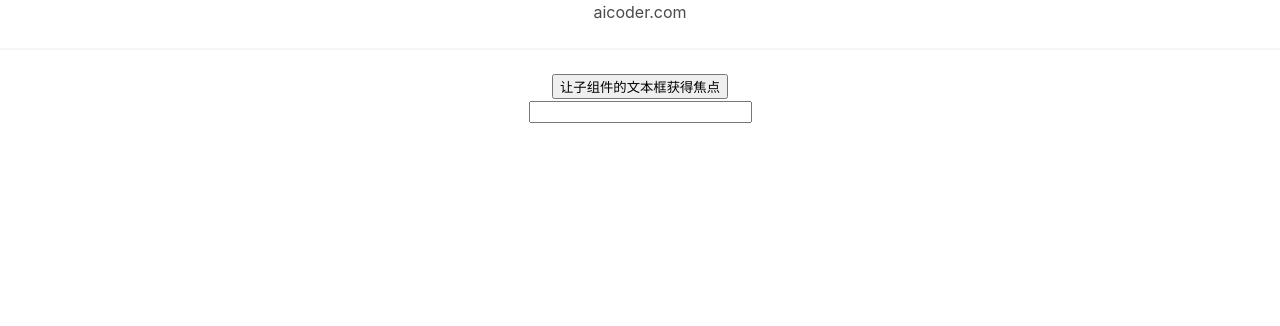
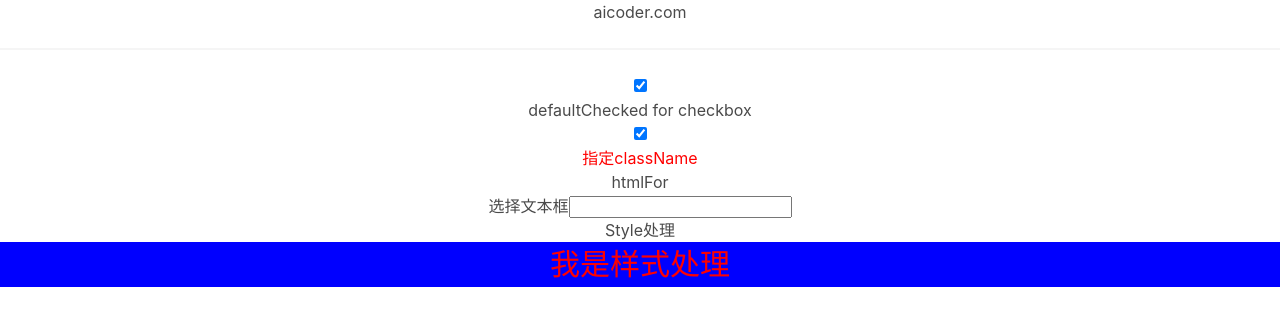
Before and after one commit to malun666/reactdemos, a React (Create React App) app: page / in a window 1280 px wide. Shown: the top 326 px of the page. Built offline with nearby package versions, Linux system fonts and the light colour scheme.

Commit message:
added the dom vs jsx

```diff
--- a/src/App.js
+++ b/src/App.js
@@ -22,7 +22,8 @@ import './App.css';
 // import DefaultPropDemo from './components/DefaultPropDemo';
 // import RefDemo from './components/RefDemo';
 
-import RefTrans from './components/RefTrans';
+// import RefTrans from './components/RefTrans';
+import DomVsJSX from './components/DomVsJSX';
 
 class App extends Component {
   constructor(opt) {
@@ -104,7 +105,8 @@ class App extends Component {
 
         </RefDemo> */}
 
-        <RefTrans></RefTrans>
+        {/* <RefTrans></RefTrans> */}
+        <DomVsJSX></DomVsJSX>
       </div>
     );
   }
--- /dev/null
+++ b/src/components/DomVsJSX.js
@@ -0,0 +1,43 @@
+import React, { Component } from 'react'
+import '../styles/Dom.css';
+
+class DomVsJSX extends Component {
+  constructor(props) {
+    super(props);
+    this.state = {
+      isChecked: true
+    }
+  }
+
+  handlerChange = (e) => {
+    this.setState({
+      isChecked: e.target.checked
+    });
+  };
+
+  render () {
+    return (
+      <div>
+        <input
+          type="checkbox"
+          checked={ this.state.isChecked }
+          onChange={ this.handlerChange }
+        />
+        <h3>defaultChecked for checkbox</h3>
+        <input type="checkbox" defaultChecked={ this.state.isChecked } />
+        <p className={ `${this.state.isChecked ? 'checked' : ''} kk` }>指定className</p>
+        <h3>htmlFor</h3>
+        <label htmlFor="demo">选择文本框</label>
+        <input type="text" id="demo"/>
+        <h3>Style处理</h3>
+        <p style={{
+          color: 'red',
+          fontSize: '30px',
+          backgroundColor: 'blue'
+        }}>我是样式处理</p>
+      </div>
+    )
+  }
+}
+
+export default DomVsJSX
--- /dev/null
+++ b/src/styles/Dom.css
@@ -0,0 +1,3 @@
+.checked {
+  color: red;
+}
```
